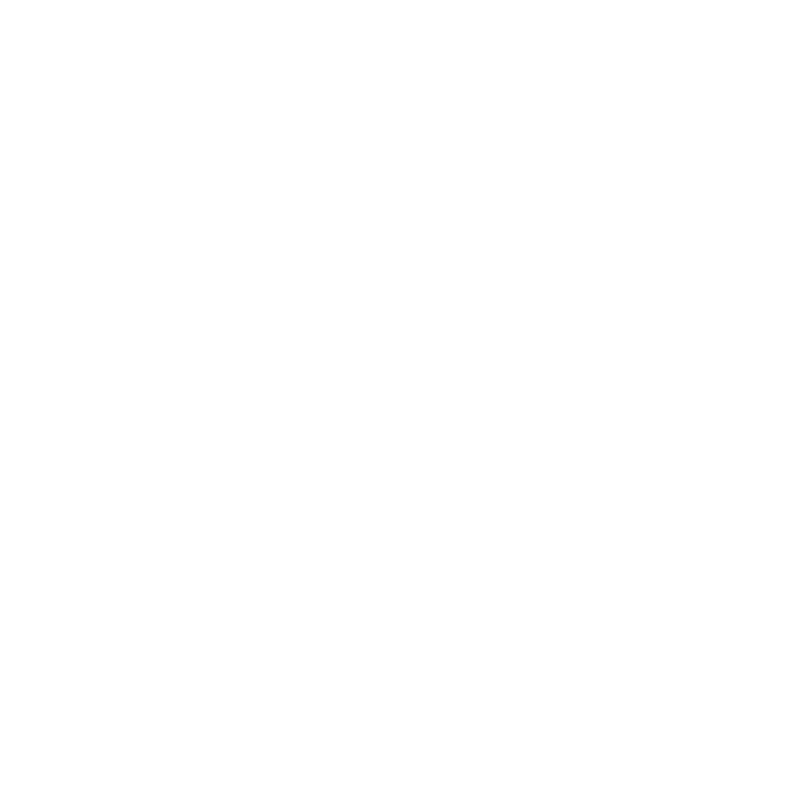
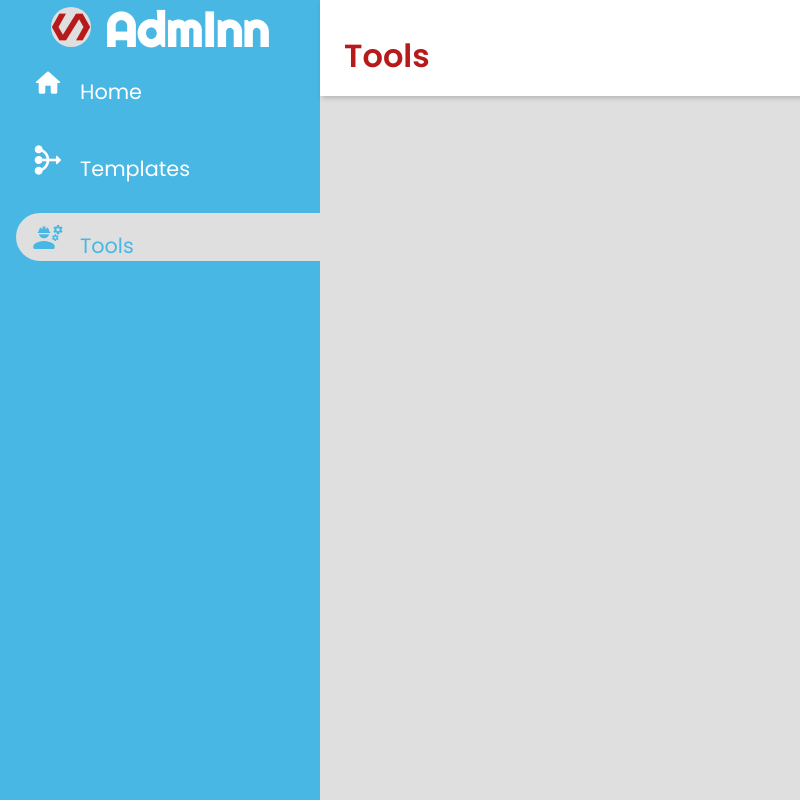
Before and after one commit to Mario-Pani/AdmInn, an Electron app: page html/TTools.html in a window 800 px wide. Drawn offline with nearby package versions, Linux system fonts and the light colour scheme.

Commit message:
Update 1.0

```diff
--- a/css/style.css
+++ b/css/style.css
@@ -1,24 +1,120 @@
 @import url('https://fonts.googleapis.com/css2?family=Poppins:wght@300;400;500;600&display=swap');
+@import url('https://fonts.googleapis.com/css2?family=Righteous&display=swap');
 :root {
-    --main-color: #28bbf5;
+    --main-color: #48b7e4;
     --color-dark: #1d2231;
-    --text-white: #fdfdfd;
+    --text-white: #ffffff;
+    --bkgd-color: #dfdfdf;
+    --logo-color: #b61a1a;
+    font-family: "Poppins" , sans-serif;
 }
-.sidebar{
-    padding: 0.5rem 0rem 0rem 0.5rem;
+body{
+    margin: 0rem;
+    height: 100%;
 }
-.sidebar h2{
+#outer_container{
+    margin: 0rem;
+    display: table;
+    width: 100%;
+    height: 100%;
     background: var(--main-color);
-    font-size: 4rem;
+}
+#sidebar{
+    display: table-cell;
+    width: 40%;
+    height: 100vh;
+    vertical-align: top;
     color: var(--text-white);
-    border-radius: .5rem;
-    width: 340px;
+    background: var(--main-color);
+}
+#content {
+    display: table-cell;
+    width: 60%;
+    vertical-align: top;
+    background: var(--bkgd-color);
+    margin: 0;
+}
+#sidebar h2{
+    margin: 0rem;
+    padding: 0rem;
+    font-family: 'Righteous', cursive;
+    font-size: 3rem;
     text-align: center;
 }
-.material-icons-outlined {
-    padding:rem 0rem 0rem 0rem;
-    color: rgba(35, 13, 231, 0.884);
-    background: rgba(93, 94, 161, 0.493);
-    border-radius: 3rem;
-    font-size: 48px;
+#sidebar h2 .material-icons-outlined {
+    padding:0rem 0rem 0rem 0rem;
+    color: var(--logo-color);
+    background: var(--bkgd-color);
+    border-radius: 1.5rem;
+    font-size: 40px;
+    text-align: left;
 }
+.sidebar-menu {
+    display: block;
+    background-color:var(--main-color);
+    padding-left: 1rem;
+    border-radius: 2rem 0rem 0rem 2rem;
+    }
+.sidebar-menu ul{
+    padding: 0rem;
+    margin: 0rem;
+    list-style: none;
+    font-family: "Poppins" , sans-serif;
+    background-color:var(--main-color);
+}
+.sidebar-menu li{
+    padding-bottom: calc((100% / 5) - 2rem);
+}
+.sidebar-menu a{
+    color: var(--text-white);
+    display: block;
+    border-radius: 2rem 0rem 0rem 2rem;
+    text-decoration: none;
+    font-size: 1.3rem;
+    padding-top: .5rem;
+}
+.sidebar-menu a:hover{
+    color: var(--main-color);
+    background-color: var(--bkgd-color);
+}
+.btn.active{
+    color: var(--main-color);
+    background-color: var(--bkgd-color);
+}
+.sidebar-menu a span:first-child{
+    font-size: 2rem;
+    padding-right: 1rem;
+    padding-left: 1rem;
+}
+header label span{
+    font-size: 1.7rem;
+    padding-right: .1rem;
+    color: var(--color-dark);
+}
+#content h2{
+    display:inline-table;
+    margin: 0;
+    font-size: 2rem;
+    color: var(--logo-color);
+    padding-top: 1rem;
+}
+label[for=nav-toggle]{
+    display: none;
+}
+.nav-toggle:checked + #sidebar .sidebar-menu h2 span:last-child,
+.nav-toggle:checked + #sidebar li a span:last-child{
+    display: none;
+}
+header {
+    background: #fff;
+    display: flex;
+    justify-content: space-between;
+    padding: 1rem 1.5rem;
+    box-shadow: 2px 2px 5px rgba(0,0,0,0.2);
+    position: fixed;
+    left: 40%;
+    width: 60%;
+    top: 0;
+    z-index: 100;
+    transition: left 300ms;
+}
--- a/html/TTools.html
+++ b/html/TTools.html
@@ -0,0 +1,55 @@
+<!DOCTYPE html>
+<htm lang="en">
+    <head>
+        <meta charset ="UTF-8">
+        <title>AdmInn</title>
+        <!-- https://fonts.google.com/icons -->
+        <!-- https://material.io/resources/icons/?style=baseline -->
+        <link href="https://fonts.googleapis.com/css2?family=Material+Icons"
+        rel="stylesheet">
+        <!-- https://material.io/resources/icons/?style=outline -->
+        <link href="https://fonts.googleapis.com/css2?family=Material+Icons+Outlined"
+        rel="stylesheet">
+        <!-- https://material.io/resources/icons/?style=round -->
+        <link href="https://fonts.googleapis.com/css2?family=Material+Icons+Round"
+        rel="stylesheet">
+
+        <!-- https://material.io/resources/icons/?style=sharp -->
+        <link href="https://fonts.googleapis.com/css2?family=Material+Icons+Sharp"
+        rel="stylesheet">
+        <!-- https://material.io/resources/icons/?style=twotone -->
+        <link href="https://fonts.googleapis.com/css2?family=Material+Icons+Two+Tone"
+        rel="stylesheet">
+        <link rel="stylesheet" href="../css/style.css">
+    </head>
+    <body>
+        <div id="outer_container">
+            <div id="sidebar">
+                <h2><span class="material-icons-outlined">polymer</span> AdmInn</h2>
+                <div class="sidebar-menu">
+                    <ul class="navbar">
+                        <li>
+                            <a href="../html/" class="btn"><span class="material-icons-round">home</span>Home</a>
+                        </li>
+                        <li>
+                            <a href="../html/templates.html" class="btn"><span class="material-icons-round">mediation</span>Templates</a>
+                        </li>
+                        <li>
+                            <a href="../html/TTools.html" class="btn active"><span class="material-icons-round">engineering</span>Tools</a>
+                        </li>
+                    </ul>
+                </div>
+            </div>
+            <div id="content">
+                <header>
+                    <h2>
+                        <label for="nav-toggle">
+                            <span class="material-icons">menu_open</span>
+                        </label>
+                        Tools
+                    </h2>
+                </header>
+            </div>
+        </div>
+    </body>
+</html>
```
Also changed, not shown: html/index.html (+26 -7 lines), html/templates.html (+55 -0 lines), 1 other file.
